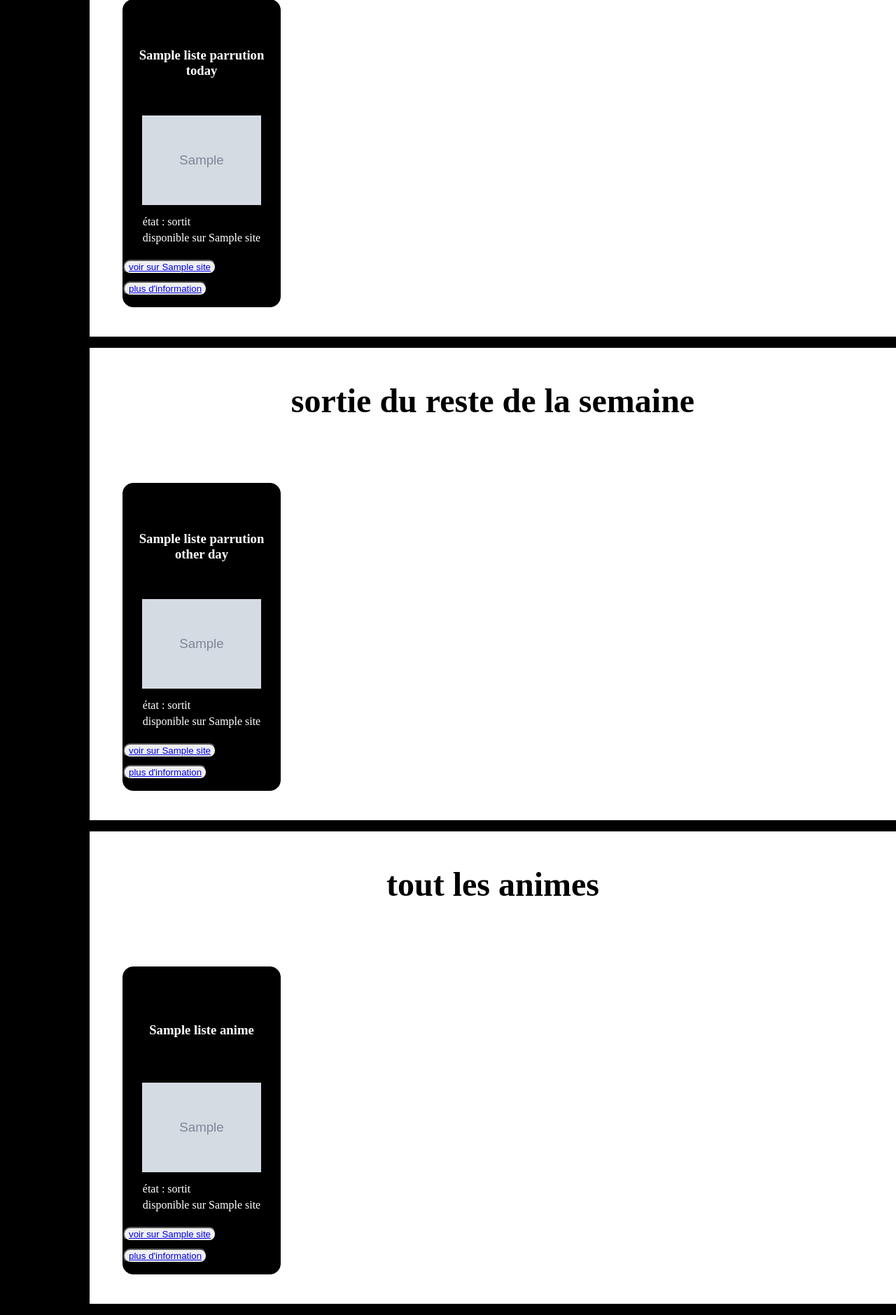
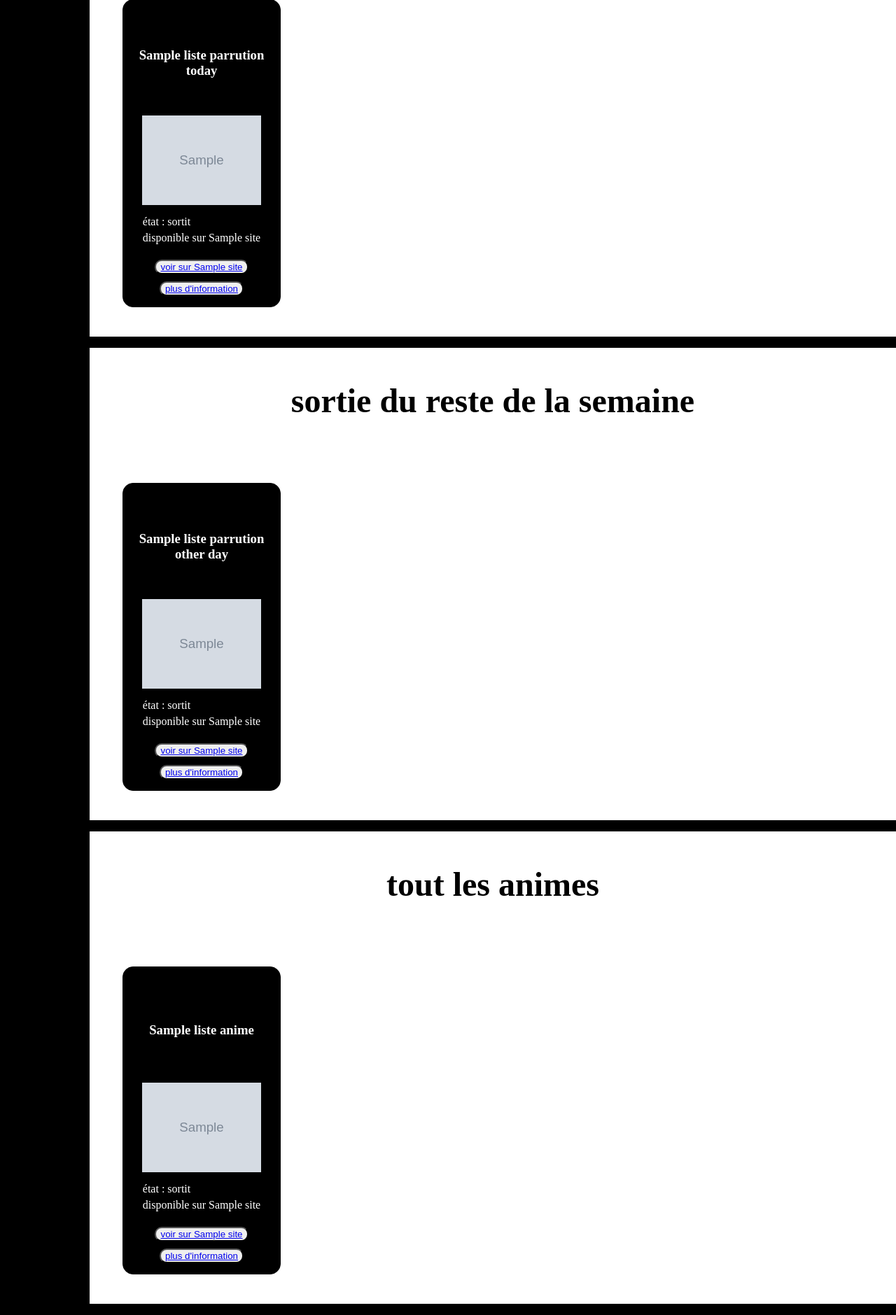
Before and after one commit to carmut/anime-web-liste, a Symfony app: template templates/home_page/index.html.twig in a window 1280 px wide. Shown: the part 1052-2931 px from the top of the page at 70% size. Run offline with Twig, Linux system fonts and the light colour scheme; the template is opened without the code that fills it: most values are stand-ins (such as "Sample title", 1, 10 or a date in 2020); grey boxes marked "Sample" are stand-in pictures; some libraries are stand-ins or nearby versions.

Commit message:
style boutons page accueil

```diff
--- a/public/css/accueil.css
+++ b/public/css/accueil.css
@@ -85,6 +85,12 @@
     height: 4em;
 }
 
+.card-btn{
+    display: flex;
+    flex-wrap: wrap;
+    justify-content: center;
+}
+
 .mb{
     margin-bottom: 0.3em !important;
 }
```
